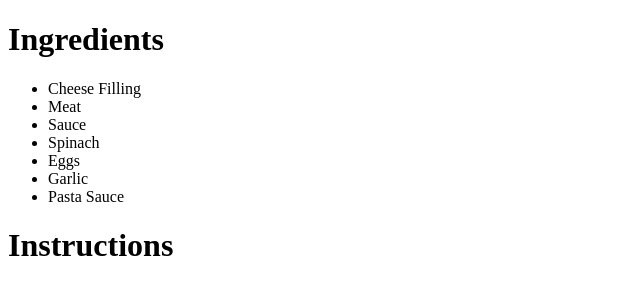
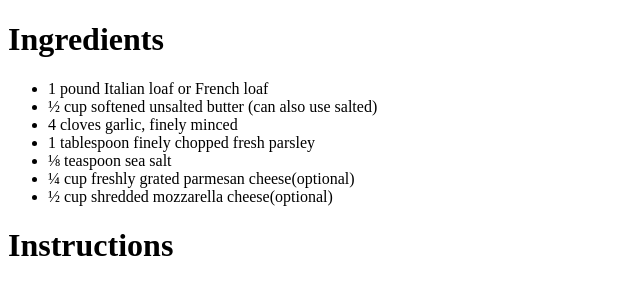
Before and after one commit to Daniel0G/Odin-Recipes-Remote, a plain HTML site: page Garlicbreadrecipe.html in a window 1280 px wide. Shown: the whole page, without its empty margins (0-640 px from the left). Drawn offline with Linux system fonts and the light colour scheme.

Commit message:
Update ingredients

```diff
--- a/Garlicbreadrecipe.html
+++ b/Garlicbreadrecipe.html
@@ -9,13 +9,13 @@
 <body>
     <h1>Ingredients</h1>
     <ul>
-        <li>Cheese Filling</li>
-        <li>Meat</li>
-        <li>Sauce</li>
-        <li>Spinach</li>
-        <li>Eggs</li>
-        <li>Garlic</li>
-        <li>Pasta Sauce</li>
+        <li>1 pound Italian loaf or French loaf</li>
+        <li>½ cup softened unsalted butter (can also use salted)</li>
+        <li>4 cloves garlic, finely minced</li>
+        <li>1 tablespoon finely chopped fresh parsley</li>
+        <li>⅛ teaspoon sea salt</li>
+        <li>¼ cup freshly grated parmesan cheese(optional)</li>
+        <li>½ cup shredded mozzarella cheese(optional)</li>
     </ul>
 
     <h1>Instructions</h1>
```
